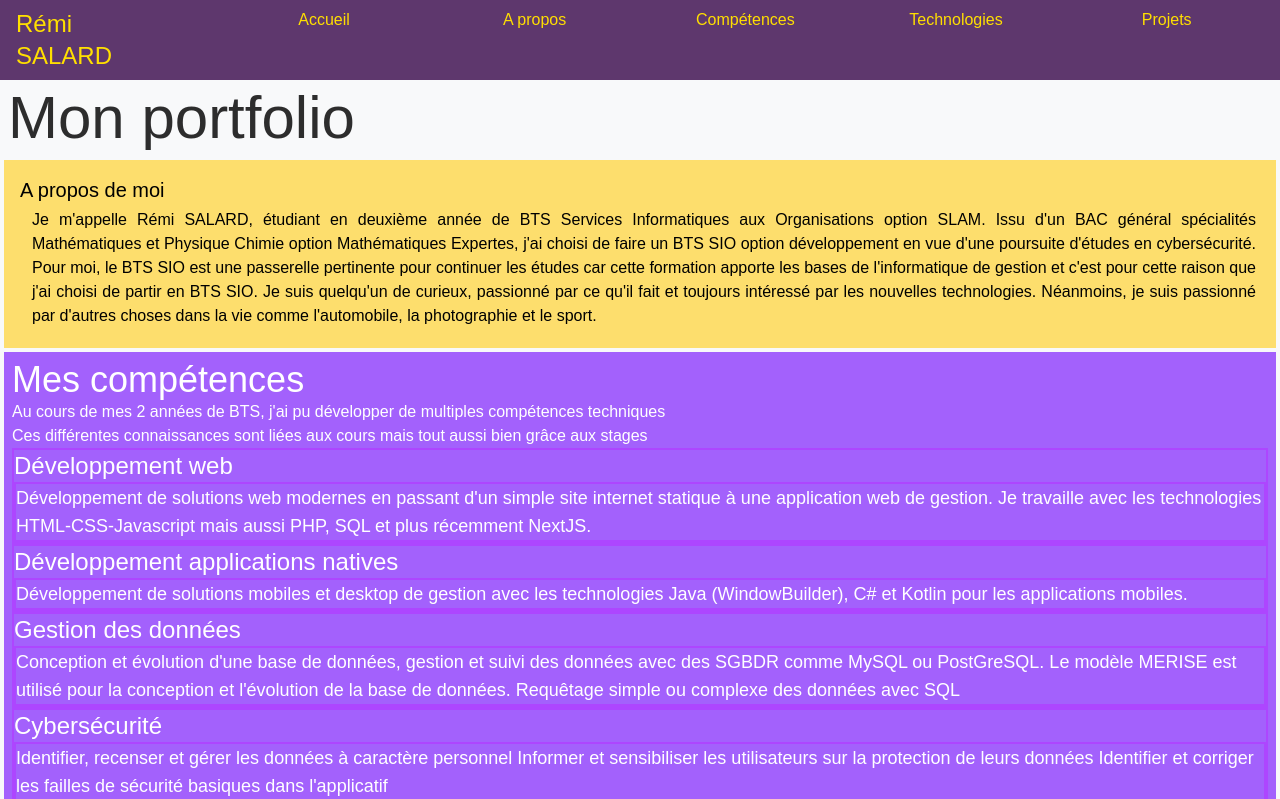
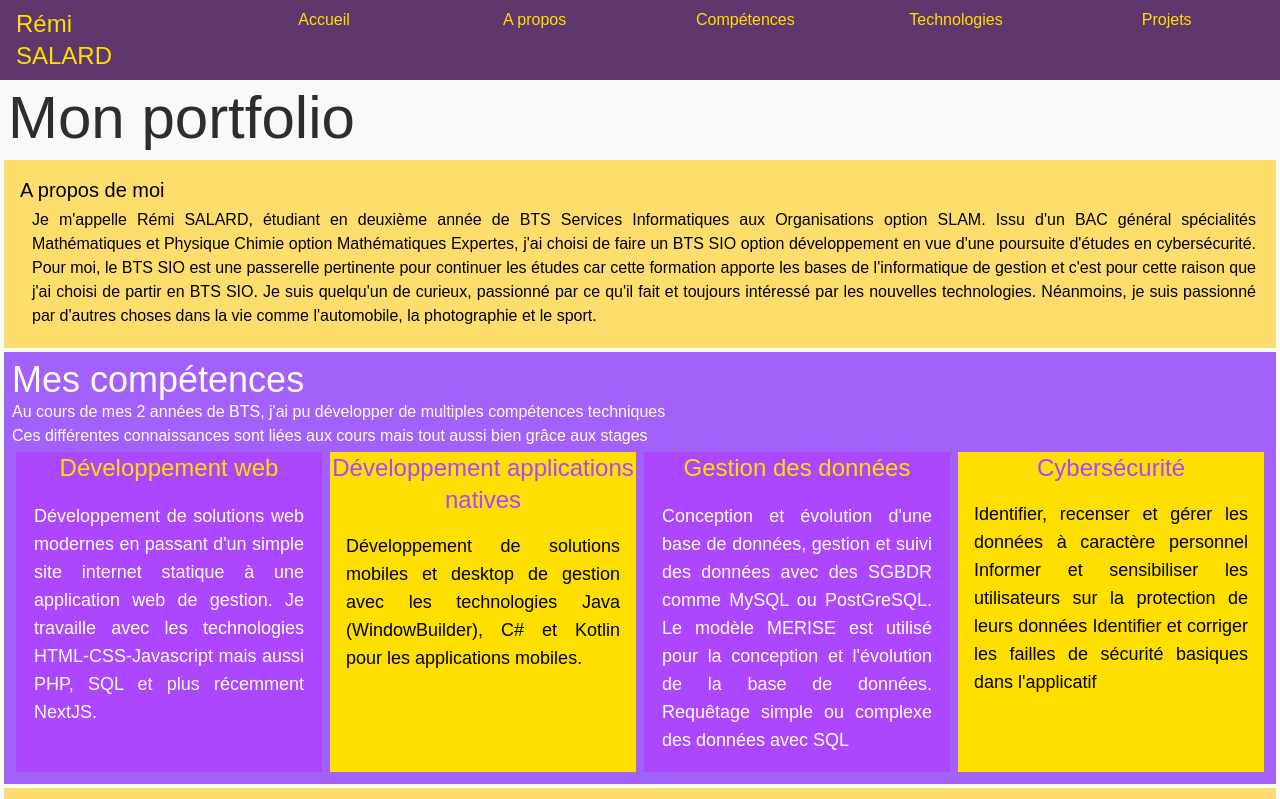
Before and after one commit to ledev-32/portfolio, a Next.js app: page / in a window 1280 px wide. Shown: the top 799 px of the page. Built offline with nearby package versions, Linux system fonts and the light colour scheme.

Commit message:
Update /competences

```diff
--- a/app/competences/page.tsx
+++ b/app/competences/page.tsx
@@ -7,37 +7,43 @@ function competences() {
             <div className=''>Au cours de mes 2 années de BTS, j'ai pu développer de multiples compétences techniques <br />
                 Ces différentes connaissances sont liées aux cours mais tout aussi bien grâce aux stages
             </div>
-            <div className='border-2 border-solid border-purple-500 text-2xl'>
+            <div className='flex flex-col md:flex-row'>
+                <div className='bg-purple-500 text-2xl w-full md:w-4/12 text-center my-1 md:mx-1 text-foreground'>
                     Développement web
-                <div className='border-2 border-solid border-purple-500 text-lg'>
+                    <div className='border-2 border-solid border-purple-500 text-lg text-justify p-4 text-white'>
                         Développement de solutions web modernes en passant d'un simple site internet statique à une application web de gestion.
                         Je travaille avec les technologies HTML-CSS-Javascript mais aussi PHP, SQL et plus récemment NextJS.
                     </div>
                 </div>
-            <div className='border-2 border-solid border-purple-500 text-2xl'>
+                <div className='bg-foreground text-2xl w-full md:w-4/12 text-center my-1 md:mx-1 text-purple-500'>
                     Développement applications natives
-                <div className='border-2 border-solid border-purple-500 text-lg'>
+                    <div className='text-lg text-justify p-4 text-black'>
                         Développement de solutions mobiles et desktop de gestion avec les technologies Java (WindowBuilder), C# et Kotlin pour les applications mobiles.
 
                     </div>
                 </div>
-            <div className='border-2 border-solid border-purple-500 text-2xl'>
+                <div className='bg-purple-500 text-2xl w-full md:w-4/12 text-center my-1 md:mx-1 text-foreground'>
                     Gestion des données
-                <div className='border-2 border-solid border-purple-500 text-lg'>
+                    <div className='border-2 border-solid border-purple-500 text-lg text-justify p-4 text-white'>
                         Conception et évolution d'une base de données, gestion et suivi des données avec des SGBDR comme MySQL ou PostGreSQL.
                         Le modèle MERISE est utilisé pour la conception et l'évolution de la base de données.
                         Requêtage simple ou complexe des données avec SQL
                     </div>
                 </div>
-            <div className='border-2 border-solid border-purple-500 text-2xl'>
+                <div className='bg-foreground text-2xl w-full md:w-4/12 text-center my-1 md:mx-1 text-purple-500'>
                     Cybersécurité
-                <div className='border-2 border-solid border-purple-500 text-lg'>
+                    <div className='text-lg text-justify p-4 text-black'>
                         Identifier, recenser et gérer les données à caractère personnel
                         Informer et sensibiliser les utilisateurs sur la protection de leurs données
                         Identifier et corriger les failles de sécurité basiques dans l'applicatif
                     </div>
                 </div>
             </div>
+
+
+
+
+        </div>
     )
 }
 
```
Also changed, not shown: 1 other file (tests, documents, lock files or other folders). Lines whose indentation alone changed are shown as unchanged.
